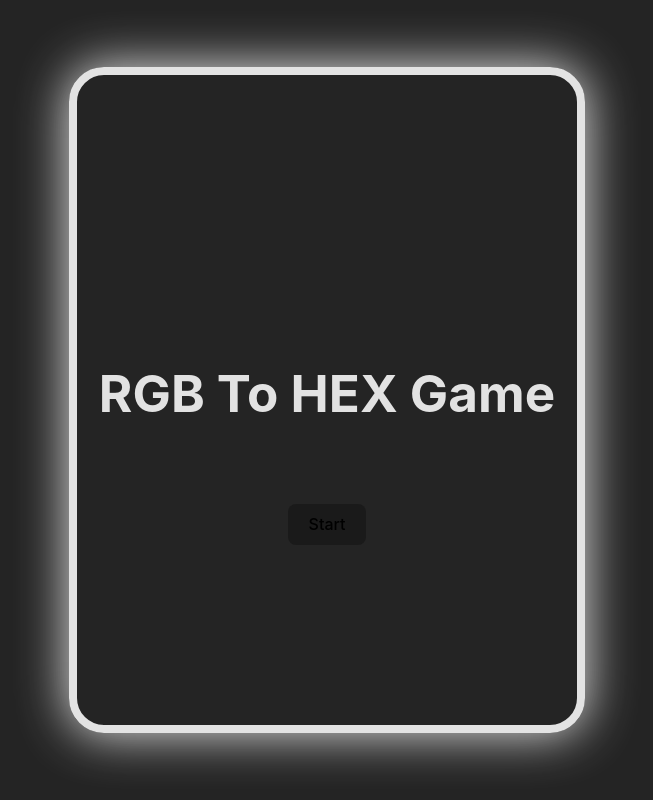
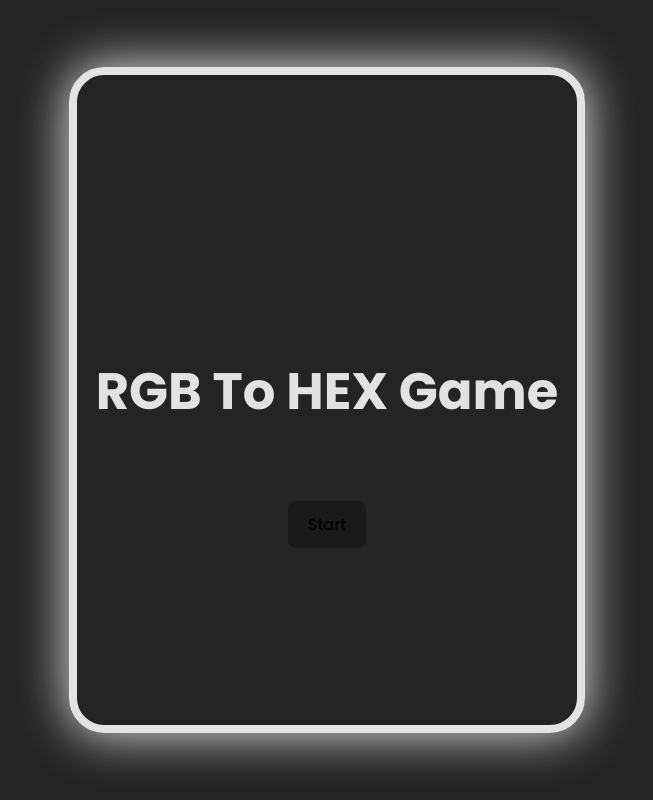
Before and after one commit to maciekt07/fdghgfhg, a Vue app: page / in a window 1280 px wide. Shown: the whole page, without its empty margins (313-966 px from the left). Built offline with nearby package versions, Linux system fonts and the light colour scheme.

Commit message:
added dist

```diff
--- a/src/App.vue
+++ b/src/App.vue
@@ -9,6 +9,7 @@
       start: false,
       messageVisible: false,
       message: "",
+      points: 0,
     };
   },
   methods: {
@@ -60,6 +61,8 @@
 </template>
 
 <style>
+@import url("https://fonts.googleapis.com/css2?family=Poppins:wght@300;400;500;600;700&display=swap");
+
 input[type="text"] {
   font-size: 20px;
   padding: 8px;
@@ -72,6 +75,7 @@
   border-radius: 6px;
 }
 .container {
+  font-family: poppins;
   justify-content: center;
   align-items: center;
   display: flex;
```
Also changed, not shown: 8 other files (tests, documents, lock files or other folders).
